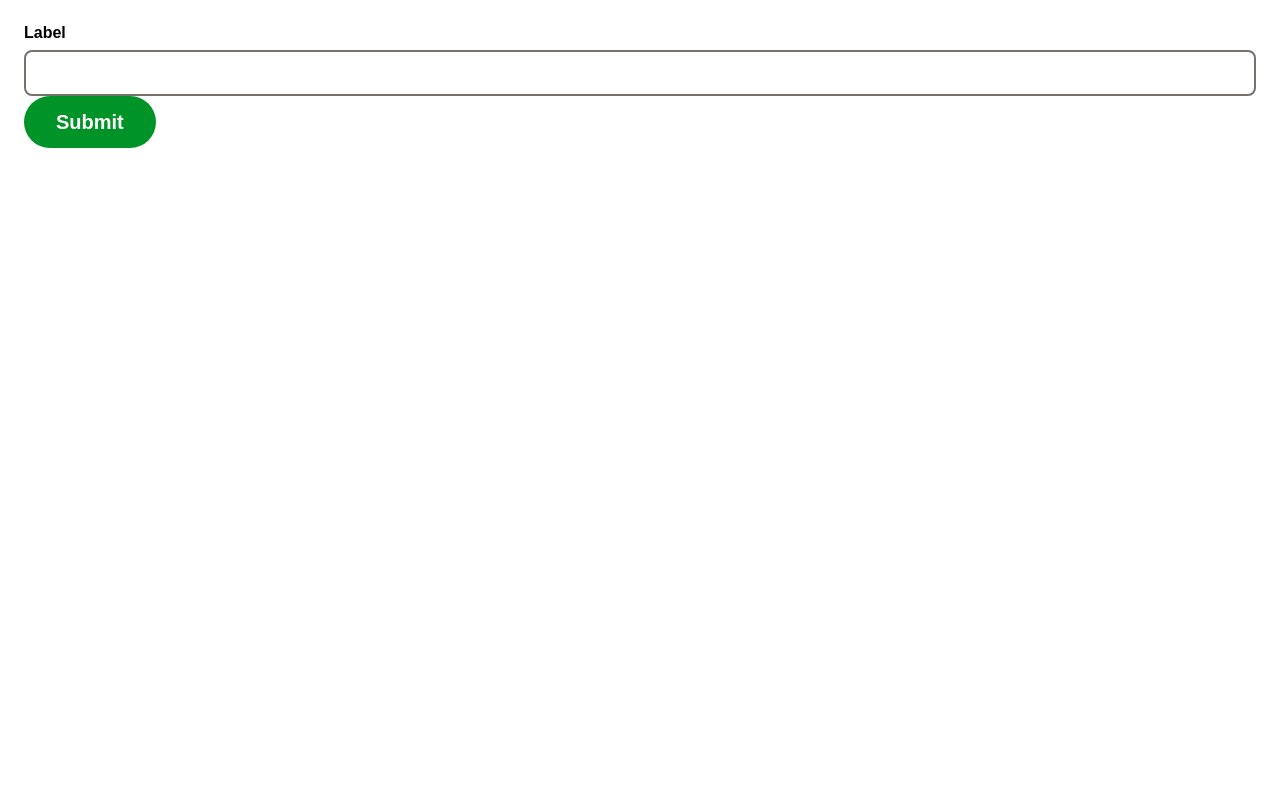
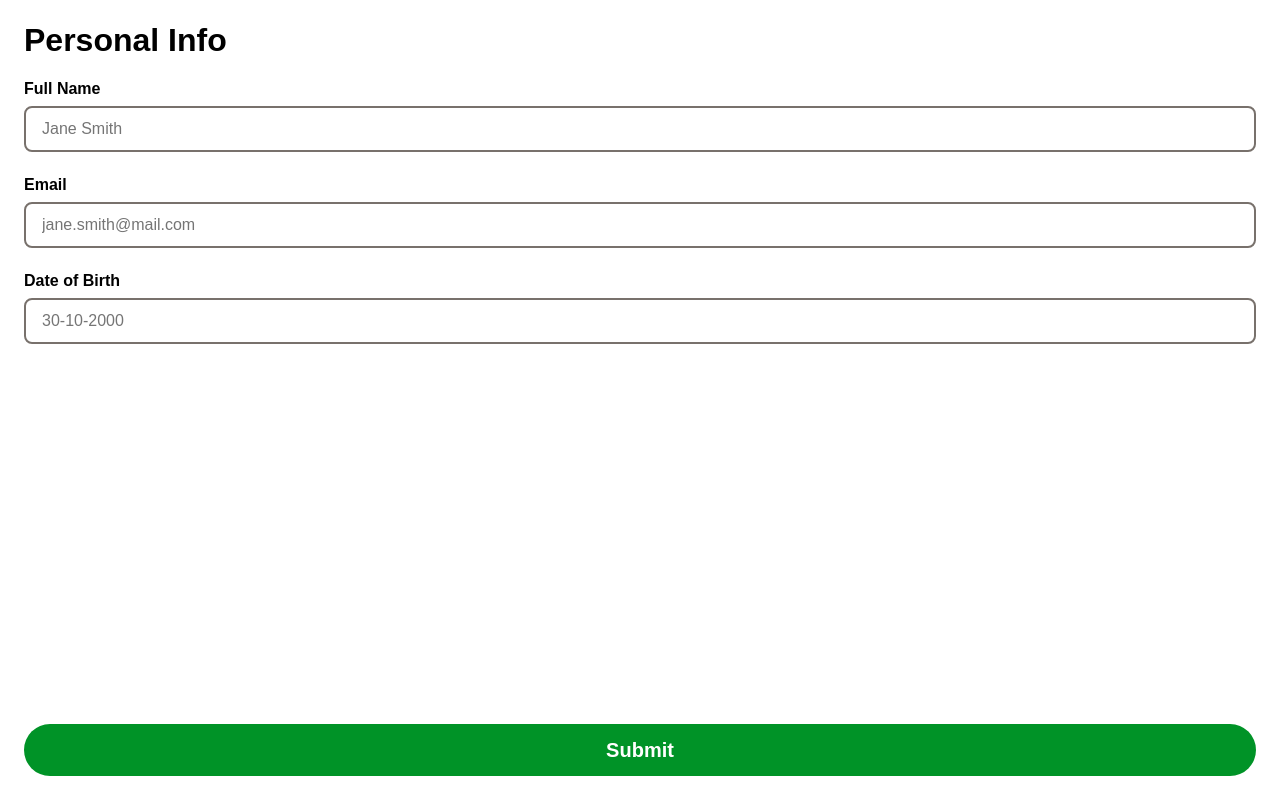
Before and after one commit to alexRasi/credit-application-wizard, a React (Vite) app: page / in a window 1280 px wide. Built offline with nearby package versions, Linux system fonts and the light colour scheme.

Commit message:
chore(layout): sample layout for testing

```diff
--- /dev/null
+++ b/src/App.styles.ts
@@ -0,0 +1,26 @@
+import styled from "styled-components";
+
+export const AppContainer = styled.main`
+  box-sizing: border-box;
+  max-width: 100%;
+  padding: 24px;
+  max-height: 100%;
+  height: 100dvh;
+  display: flex;
+  flex-direction: column;
+  gap: 24px;
+`;
+
+export const ButtonWrapper = styled.div`
+  display: flex;
+  align-items: center;
+  justify-content: center;
+  margin-top: auto;
+`;
+
+export const Heading1 = styled.h1`
+  font-weight: 700;
+  font-size: 32px;
+  line-height: 1;
+  margin: 0;
+`;
--- a/src/App.tsx
+++ b/src/App.tsx
@@ -1,25 +1,43 @@
-import "./App.css";
 import "@fontsource-variable/inter";
 
 import { Button } from "./components/Button/Button";
 import { Input } from "./components/Input/Input";
+import { AppContainer, ButtonWrapper, Heading1 } from "./App.styles";
 
 function App() {
   return (
-    <>
+    <AppContainer>
+      <Heading1>Personal Info</Heading1>
       <Input
-        label="Label"
+        label="Full Name"
+        placeholder="Jane Smith"
         onChange={(value) => {
           console.log("Input changed:", value);
         }}
       />
-      <Button
-        label="Submit"
-        onClick={() => {
-          console.log("Submit clicked");
+      <Input
+        label="Email"
+        placeholder="jane.smith@mail.com"
+        onChange={(value) => {
+          console.log("Input changed:", value);
         }}
       />
-    </>
+      <Input
+        label="Date of Birth"
+        placeholder="30-10-2000"
+        onChange={(value) => {
+          console.log("Input changed:", value);
+        }}
+      />
+      <ButtonWrapper>
+        <Button
+          label="Submit"
+          onClick={() => {
+            console.log("Submit clicked");
+          }}
+        />
+      </ButtonWrapper>
+    </AppContainer>
   );
 }
 
--- a/src/components/Button/Button.styles.ts
+++ b/src/components/Button/Button.styles.ts
@@ -11,6 +11,7 @@ export const StyledButton = styled.button`
   justify-content: center;
   border-radius: 100px;
   cursor: pointer;
+  width: 100%;
 
   transition:
     transform 0.1s ease,
--- a/src/index.css
+++ b/src/index.css
@@ -1,8 +1,14 @@
 :root {
-  font-family: 'Inter Variable', sans-serif;
+  font-family: "Inter Variable", sans-serif;
+  max-height: 100vh;
+}
+
+#root {
+  height: 100dvh;
+  max-height: 100dvh;
 }
 
 body {
   margin: 0;
-  padding: 24px;
+  max-height: 100dvh;
 }
```
Also changed, not shown: src/App.css (deleted).
